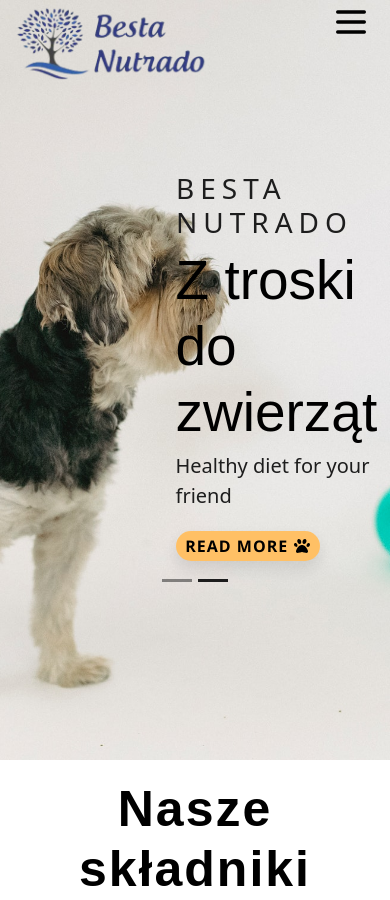
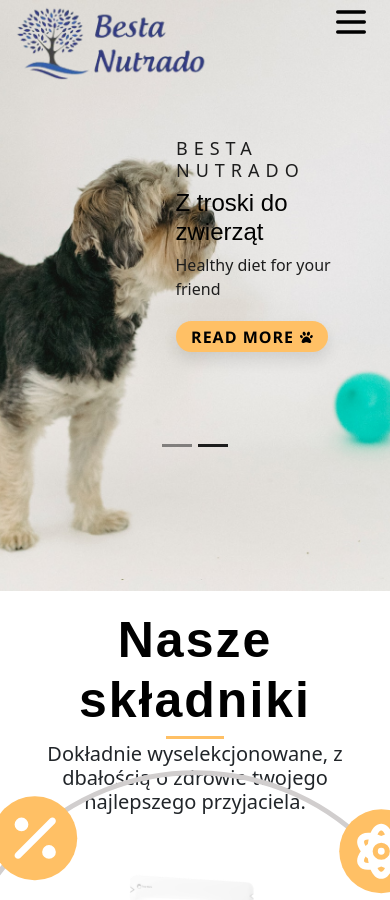
Before and after one commit to magdalena3546/BestaNutrado, a React (Create React App) app: page / in a window 390 px wide. Shown: the top 900 px of the page. Built offline with nearby package versions, Linux system fonts and the light colour scheme; a web font is replaced by a local one.

Commit message:
add media queries for header

```diff
--- a/src/common/Button/Button.module.scss
+++ b/src/common/Button/Button.module.scss
@@ -41,8 +41,14 @@
     }
     .icon {
         margin-left: 6px;
-        font-size: 1em;
+        font-size: .8em;
         transition: .3s;
         color: #000;
     }
 }
+
+@media (min-width: 320px) and (orientation: portrait) {
+    .button{
+        padding: 2% 8%;
+    }
+}
--- a/src/styles/global.scss
+++ b/src/styles/global.scss
@@ -47,3 +47,10 @@ div.carousel {
 .carousel-control-prev, .carousel-control-next {
     visibility:hidden;
 }
+
+@media (min-width: 1024px) and (orientation: landscape) and (max-width: 1500px) {
+    a {
+        font-size: 11px;
+        padding-top: 0;
+    }
+}
--- a/src/views/Banner/Banner.js
+++ b/src/views/Banner/Banner.js
@@ -8,7 +8,7 @@ const Banner = () => {
         <Carousel>
         <Carousel.Item className={styles.bannerItem}>
              <img
-                 className={clsx(styles.bannerImage, 'mx-2')}
+                 className={styles.bannerImage}
                  src="/images/dog6.png"
                  alt="pies - bernardyn"
                  />
--- a/src/views/Banner/Banner.module.scss
+++ b/src/views/Banner/Banner.module.scss
@@ -7,10 +7,9 @@
 
     .bannerImage {
         display: block;
-        width: 55%;
+        width: 30%;
         height: auto;
-        margin: 5% -10% 0;
-
+        margin: 5% 0 0 7%;
     }
 
     .bgcImage {
@@ -22,15 +21,6 @@
         background-position: center;
         background-size: cover;
 
-        &::after {
-            content: '';
-            position: absolute;
-            height: 100%;
-            width: 100%;
-            top: 0;
-            left: 0;
-            // background-color: rgba(0, 0, 0, 0.5);
-        }
     }
 
     .bannerText {
@@ -59,3 +49,65 @@
     }
 
 }
+
+@media (min-width: 320px) and (orientation: portrait)  {
+    .bannerItem {
+        .bannerImage {
+            width: 65%;
+            margin: 40% 0 0 0;
+        }
+        .bannerText {
+            h3{
+                font-size: 24px;
+            }
+            h2 {
+                font-size: 18px;
+            }
+
+            p {
+                font-size: 16px;
+            }
+        }
+    }
+}
+
+@media (min-width: 390px) and (orientation: portrait) {
+    .bannerItem {
+        height: 70vh;
+    }
+}
+
+@media (min-width: 425px) and (orientation: portrait) {
+    .bannerItem {
+        .bannerImage {
+            width: 50%;
+            margin-top: 15%;
+        }
+    }
+}
+
+@media (min-width: 768px) {
+    .bannerItem {
+        .bannerText {
+            h3{
+                font-size: 35px;
+            }
+            h2 {
+                font-size: 26px;
+            }
+
+            p {
+                font-size: 18px;
+            }
+        }
+    }
+}
+
+@media (min-width: 768px) and (orientation: landscape) and (max-width: 1023px) {
+    .bannerItem {
+        .bannerImage {
+            width: 40%;
+            margin-top: 10%;
+        }
+    }
+}
--- a/src/views/Header/Header.module.scss
+++ b/src/views/Header/Header.module.scss
@@ -1,5 +1,17 @@
 .background {
     background-color: #F2F2F2;
     height: 90vh;
-    // overflow: hidden;
 }
+
+// @media (min-width: 320px) and (orientation: portrait) {
+//     .background {
+//         height: 70vh;
+//     }
+// }
+
+
+@media (min-width: 390px) and (orientation: portrait) {
+    .background {
+        height: 70vh;
+    }
+}
```
Also changed, not shown: public/images/dog6.png, src/views/NavBar/NavBar.module.scss (line endings or trailing spaces).
